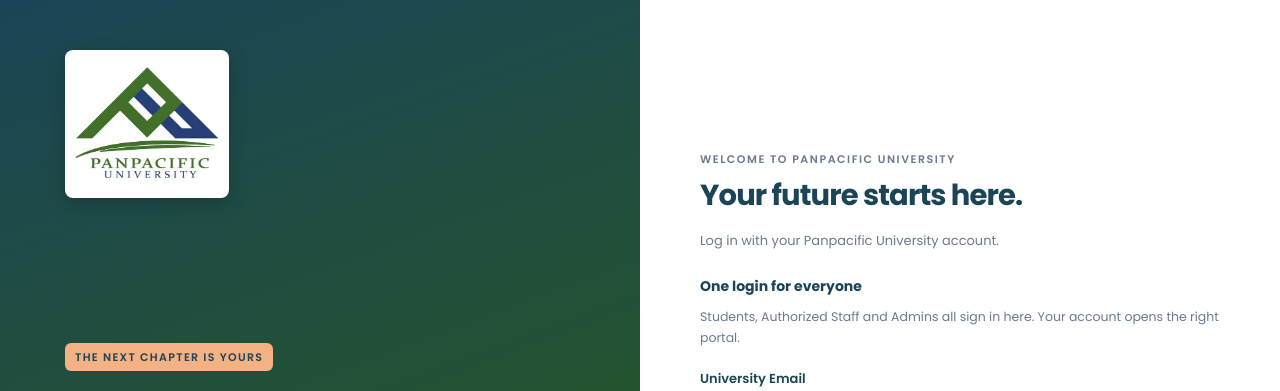
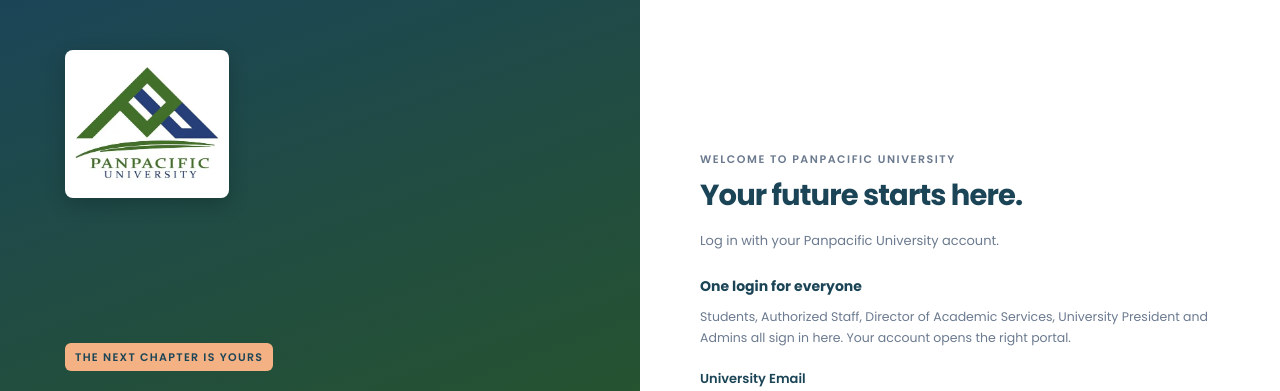
Before and after one commit to sephtercenio23-lab/Scholarship-website, a plain HTML site: page PU scholarship system/index.html in a window 1280 px wide. Shown: the top 391 px of the page. Drawn offline with Linux system fonts and the light colour scheme; no server answers; a script that the page names is missing.

Commit message:
List Director of Academic Services and University President on login page
Co-authored-by: arena-agent <297053741+arena-agent@users.noreply.github.com>

```diff
--- a/PU scholarship system/index.html
+++ b/PU scholarship system/index.html
@@ -33,7 +33,7 @@
 
     <div class="auth-role">
       <strong>One login for everyone</strong>
-      <p>Students, Authorized Staff and Admins all sign in here. Your account opens the right portal.</p>
+      <p>Students, Authorized Staff, Director of Academic Services, University President and Admins all sign in here. Your account opens the right portal.</p>
     </div>
 
     <form id="loginForm" novalidate>
```
